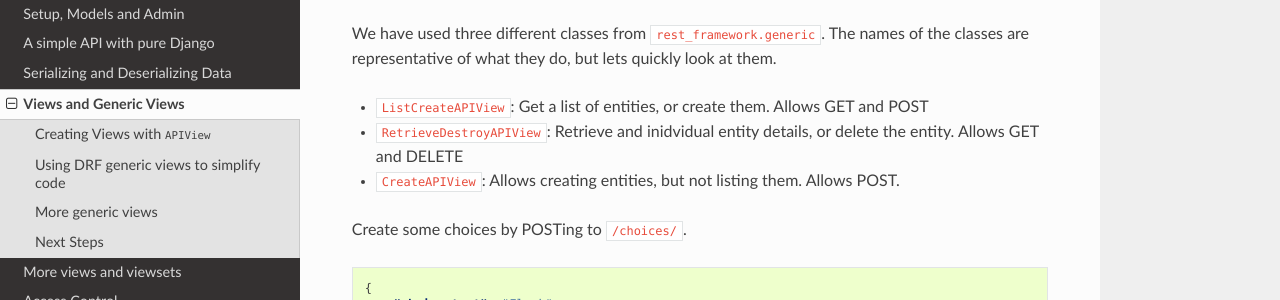
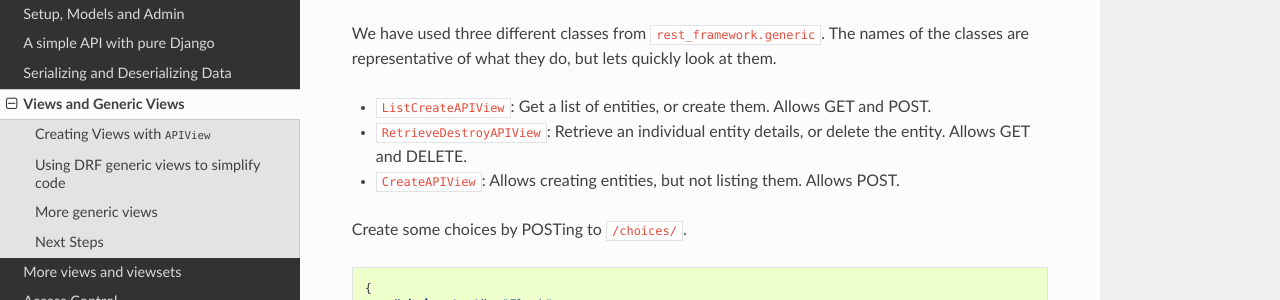
Before and after one commit to agiliq/building-api-django, a Sphinx documentation site: the page built from docs/views-and-generic-views.rst, in a window 1280 px wide and 900 px high, scrolled down 5390 px. Shown: the part 161-461 px from the top of the window. Built offline with Sphinx 7.4.7 and the Read the Docs theme 2.0.0, drawn with Linux system fonts in a browser that asks for light colours.

Commit message:
minor typo correction.

```diff
--- a/docs/views-and-generic-views.rst
+++ b/docs/views-and-generic-views.rst
@@ -224,8 +224,8 @@ There is a lot going on here, let us look at the attributes we need to override
 
 We have used three different classes from :code:`rest_framework.generic`. The names of the classes are representative of what they do, but lets quickly look at them.
 
-- :code:`ListCreateAPIView`: Get a list of entities, or create them. Allows GET and POST
-- :code:`RetrieveDestroyAPIView`: Retrieve and inidvidual entity details, or delete the entity. Allows GET and DELETE
+- :code:`ListCreateAPIView`: Get a list of entities, or create them. Allows GET and POST.
+- :code:`RetrieveDestroyAPIView`: Retrieve an individual entity details, or delete the entity. Allows GET and DELETE.
 - :code:`CreateAPIView`: Allows creating entities, but not listing them. Allows POST.
 
 Create some choices by POSTing to :code:`/choices/`.
```
